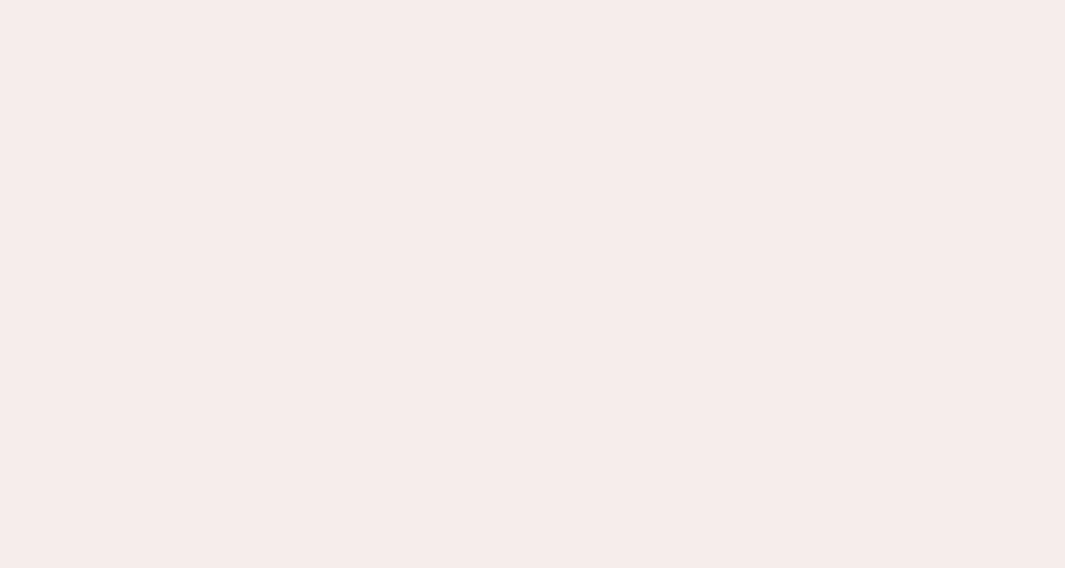
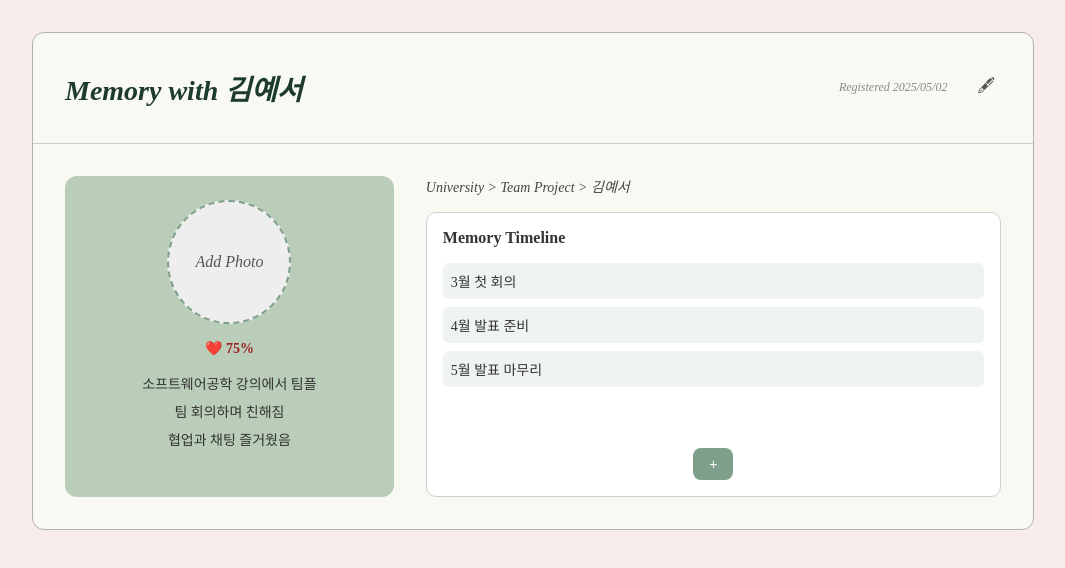
Before and after one commit to SE-project-Sa-i/Sa-i_front, a React (Vite) app in the folder Sa-i_project/: page /Memory in a window 1280 px wide. Before the commit this address had no page. Shown: the top 568 px of the page, without its empty margins (107-1172 px from the left). Built offline with nearby package versions, Linux system fonts and the light colour scheme.

Commit message:
signup - 회원가입 유효성 검사 추가

```diff
--- a/Sa-i_project/src/App.jsx
+++ b/Sa-i_project/src/App.jsx
@@ -7,6 +7,7 @@ import Signup from "./pages/Signup";
 import Welcome from "./pages/Welcome";
 import UserSetting from "./pages/UserSetting";
 import DeleteAccount from "./pages/DeleteAccount";
+import Memory from "./pages/Memory";
 
 function App() {
   return (
@@ -17,6 +18,24 @@ function App() {
       <Route path="/Welcome" element={<Welcome />} />
       <Route path="/usersetting" element={<UserSetting />} />
       <Route path="/DeleteAccount" element={<DeleteAccount />} />
+      <Route
+        path="/Memory"
+        element={
+          <Memory
+            userName="김예서"
+            registerDate="2025/05/02"
+            profileImgUrl={null}
+            emotionLevel={75}
+            notes={[
+              "소프트웨어공학 강의에서 팀플",
+              "팀 회의하며 친해짐",
+              "협업과 채팅 즐거웠음",
+            ]}
+            timeline={["3월 첫 회의", "4월 발표 준비", "5월 발표 마무리"]}
+            isEditMode={true}
+          />
+        }
+      />
     </Routes>
   );
 }
--- /dev/null
+++ b/Sa-i_project/src/pages/Memory.css
@@ -0,0 +1,238 @@
+/* === 기본 래퍼 === */
+.memory-wrapper {
+  width: 1000px;
+  margin: 2rem auto;
+  display: flex;
+  flex-direction: column;
+  background-color: #f9f9f4;
+  border: 1px solid #b0b0b0;
+  border-radius: 12px;
+  font-family: "sans-serif";
+}
+
+/* === 헤더 === */
+.memory-header {
+  padding: 1rem 2rem;
+  border-bottom: 1px solid #ccc;
+  display: flex;
+  justify-content: space-between;
+  align-items: center;
+}
+.header-right {
+  display: flex;
+  align-items: center;
+  gap: 1rem;
+}
+
+.memory-header h1 {
+  font-size: 28px;
+  font-style: italic;
+  color: #1d3b2a;
+  font-weight: bold;
+}
+
+.memory-header .date {
+  font-size: 12px;
+  color: #888;
+  font-style: italic;
+}
+
+.edit-btn {
+  background: none;
+  border: none;
+  cursor: pointer;
+  font-size: 16px;
+  margin-left: 1rem;
+  color: #666;
+  transition: color 0.2s;
+}
+.edit-btn:hover {
+  color: #1d3b2a;
+}
+
+/* === 본문 영역 === */
+.memory-body {
+  display: flex;
+  padding: 2rem;
+  gap: 2rem;
+}
+
+/* 왼쪽 영역 */
+.memory-left {
+  width: 30%;
+  display: flex;
+  flex-direction: column;
+  align-items: center;
+  background-color: #b9cdb9;
+  border-radius: 12px;
+  padding: 1.5rem;
+}
+
+/* 프로필 영역 */
+.profile {
+  width: 120px;
+  height: 120px;
+  border-radius: 50%;
+  background-color: #eeeeee;
+  display: flex;
+  align-items: center;
+  justify-content: center;
+  font-style: italic;
+  font-size: 16px;
+  color: #555;
+  border: 2px dashed #7e9f8c;
+  overflow: hidden;
+  margin-bottom: 1rem;
+}
+
+.profile img {
+  width: 100%;
+  height: 100%;
+  object-fit: cover;
+}
+
+/* 감정 레벨 */
+.emotion-status {
+  margin-bottom: 1rem;
+  font-size: 14px;
+  color: #a02020;
+  font-weight: bold;
+}
+
+/* 노트 */
+.note {
+  font-size: 14px;
+  margin-bottom: 0.5rem;
+  color: #333;
+  text-align: center;
+}
+
+/* 오른쪽 영역 */
+.memory-right {
+  flex: 1;
+  display: flex;
+  flex-direction: column;
+}
+
+/* 경로 */
+.memory-path {
+  font-size: 14px;
+  color: #444;
+  margin-bottom: 1rem;
+  font-style: italic;
+}
+
+/* 타임라인 */
+.timeline-section {
+  border: 1px solid #cfcfcf;
+  background-color: #fff;
+  border-radius: 10px;
+  padding: 1rem;
+  flex: 1;
+  display: flex;
+  flex-direction: column;
+}
+
+.timeline-header {
+  font-weight: bold;
+  color: #333;
+  margin-bottom: 1rem;
+}
+
+.timeline-list {
+  flex: 1;
+  overflow-y: auto;
+}
+
+.timeline-item {
+  padding: 0.5rem;
+  margin-bottom: 0.5rem;
+  background-color: #f0f4f1;
+  border-radius: 6px;
+  font-size: 14px;
+  color: #333;
+}
+
+/* 추가 버튼 */
+.add-timeline {
+  margin-top: 1rem;
+  align-self: center;
+  padding: 0.5rem 1rem;
+  font-size: 14px;
+  border: none;
+  background-color: #7e9f8c;
+  color: white;
+  border-radius: 8px;
+  cursor: pointer;
+  transition: background-color 0.2s ease;
+}
+
+.add-timeline:hover {
+  background-color: #507060;
+}
+
+/* extra button */
+.extra-info {
+  margin-top: 1rem;
+  width: 100%;
+  font-size: 13px;
+  color: #333;
+}
+.info-item {
+  background-color: #f0f0f0;
+  border-radius: 4px;
+  padding: 0.3rem 0.6rem;
+  margin-bottom: 0.4rem;
+  text-align: left;
+  font-style: italic;
+}
+
+.edit-toggle {
+  margin-left: 1rem;
+  padding: 0.3rem 0.7rem;
+  font-size: 14px;
+  background-color: #f0f0f0;
+  border: 1px solid #aaa;
+  border-radius: 6px;
+  cursor: pointer;
+}
+
+.edit-toggle:hover {
+  background-color: #ddd;
+}
+
+.upload-input {
+  margin-top: 0.5rem;
+}
+
+.edit-icon {
+  background: none;
+  border: none;
+  font-size: 14px;
+  margin-left: 5px;
+  cursor: pointer;
+}
+
+.edit-notes-btn {
+  margin-top: 0.5rem;
+  font-size: 12px;
+  background-color: transparent;
+  color: #555;
+  border: 1px dashed #888;
+  border-radius: 5px;
+  padding: 2px 6px;
+  cursor: pointer;
+}
+
+.edit-icon {
+  background: none;
+  border: none;
+  margin-left: 0.5rem;
+  font-size: 16px;
+  cursor: pointer;
+  color: #555;
+}
+
+.edit-icon:hover {
+  color: #000;
+}
--- /dev/null
+++ b/Sa-i_project/src/pages/Memory.jsx
@@ -0,0 +1,122 @@
+import React, { useState } from "react";
+import { useNavigate } from "react-router-dom";
+import "./Memory.css";
+
+function Memory({
+  userName = "사용자",
+  registerDate = "0000/00/00",
+  profileImgUrl = null,
+  emotionLevel = 75,
+  notes = [],
+  timeline = [],
+  userInfo = {},
+  isEditMode = false,
+}) {
+  const [editMode, setEditMode] = useState(isEditMode);
+  const [timelineItems, setTimelineItems] = useState(timeline);
+  const [noteItems, setNoteItems] = useState(notes);
+  const [profileImage, setProfileImage] = useState(profileImgUrl);
+  const [regDate, setRegDate] = useState(registerDate);
+
+  const handleImageUpload = (e) => {
+    const file = e.target.files[0];
+    if (file) {
+      const imageUrl = URL.createObjectURL(file);
+      setProfileImage(imageUrl);
+    }
+  };
+
+  const addTimelineItem = () => {
+    const newItem = prompt("추가할 타임라인 항목을 입력하세요:");
+    if (newItem) {
+      setTimelineItems([...timelineItems, newItem]);
+    }
+  };
+  const editNotes = () => {
+    const newNotes = prompt(
+      "노트를 \\n으로 구분하여 입력하세요:",
+      noteItems.join("\n")
+    );
+    if (newNotes) {
+      setNoteItems(newNotes.split("\n"));
+    }
+  };
+
+  const changeRegisterDate = () => {
+    const newDate = prompt("새 등록일을 입력하세요 (YYYY/MM/DD):", regDate);
+    if (newDate) {
+      setRegDate(newDate);
+    }
+  };
+
+  return (
+    <div className="memory-wrapper">
+      <header className="memory-header">
+        <h1>
+          <span className="italic">Memory with</span> {userName}
+        </h1>
+        <div className="header-right">
+          <span className="date">Registered {regDate}</span>
+          <button className="edit-icon" onClick={() => setEditMode(!editMode)}>
+            🖋
+          </button>
+        </div>
+      </header>
+
+      <div className="memory-body">
+        {/* 왼쪽 */}
+        <div className="memory-left">
+          <div className="profile">
+            {profileImgUrl ? (
+              <img src={profileImgUrl} alt="profile" />
+            ) : (
+              <div className="profile-placeholder">Add Photo</div>
+            )}
+          </div>
+          <div className="emotion-status">❤️ {emotionLevel}%</div>
+          {notes.map((note, idx) => (
+            <div key={idx} className="note">
+              {note}
+            </div>
+          ))}
+          {userInfo && (
+            <div className="extra-info">
+              {userInfo.instagram && (
+                <div className="info-item">
+                  <strong>Instagram:</strong> {userInfo.instagram}
+                </div>
+              )}
+              {userInfo.birthday && (
+                <div className="info-item">
+                  <strong>Birthday:</strong> {userInfo.birthday}
+                </div>
+              )}
+            </div>
+          )}
+        </div>
+
+        {/* 오른쪽 */}
+        <div className="memory-right">
+          <div className="memory-path">
+            University &gt; Team Project &gt; {userName}
+          </div>
+          <div className="timeline-section">
+            <div className="timeline-header">Memory Timeline</div>
+            <div className="timeline-list">
+              {timeline.map((item, i) => (
+                <div key={i} className="timeline-item">
+                  {item}
+                </div>
+              ))}
+            </div>
+            <button className="add-timeline" onClick={addTimelineItem}>
+              +
+            </button>
+          </div>
+        </div>
+      </div>
+    </div>
+  );
+}
+
+export default Memory;
--- a/Sa-i_project/src/pages/Signup.jsx
+++ b/Sa-i_project/src/pages/Signup.jsx
@@ -12,6 +12,59 @@ function Signup() {
   const navigate = useNavigate();
   const handleSignup = (e) => {
     e.preventDefault();
+    /* 비동기 API 요청 예시...?
+  const checkIdExists = async (id) => {
+  const res = await fetch(`/api/check-id?userId=${id}`);
+  const data = await res.json();
+  return data.exists; // true면 중복
+  };
+    */
+
+    // 예시: 이미 존재하는 ID 목록 (실제로는 API 요청) - 테스트용입니다.
+    const existingIDs = ["user1", "admin", "test123"];
+    const emailRegex = /^[^\s@]+@[^\s@]+\.[^\s@]+$/; // 기본적인 이메일 형식 정규식
+
+    // 회원가입 유효성 검사 처리
+    // 이름 - 한 글자 이상 작성
+    if (!name.trim()) {
+      alert("이름을 입력해주세요.");
+      return;
+    }
+
+    // 이메일 - 한 글자 이상 작성
+    if (!email.trim()) {
+      alert("이메일을 입력해주세요.");
+      return;
+    }
+    // 이메일 - 이메일 형식 검사
+    if (!emailRegex.test(email)) {
+      alert("올바른 이메일 형식을 입력해주세요. (예: user@example.com)");
+      return;
+    }
+
+    // ID - 한 글자 이상 작성
+    if (!id.trim()) {
+      alert("ID를 입력해주세요.");
+      return;
+    }
+    // ID - 중복 확인 -----------------------------------------------> DB랑 연동 필요한 부분
+    if (existingIDs.includes(id.trim())) {
+      alert("이미 존재하는 ID입니다. 다른 ID를 입력해주세요.");
+      return;
+    }
+    /* const exists = await checkIdExists(id);
+    if (exists) {
+    alert("이미 존재하는 ID입니다.");
+    return;
+    } */
+
+    // 비밀번호 - 일치 확인
+    if (password !== password_check) {
+      alert("비밀번호가 일치하지 않습니다.");
+      return;
+    }
+
+    // 유효성 모두 통과한 경우
     console.log("회원가입 요청:", {
       name,
       email,
@@ -19,11 +72,6 @@ function Signup() {
       password,
       password_check,
     });
-
-    if (password !== password_check) {
-      alert("비밀번호가 일치하지 않습니다.");
-      return;
-    }
 
     navigate("/welcome"); // 클릭 시 "/Welcome" 페이지로 이동
   };
```
